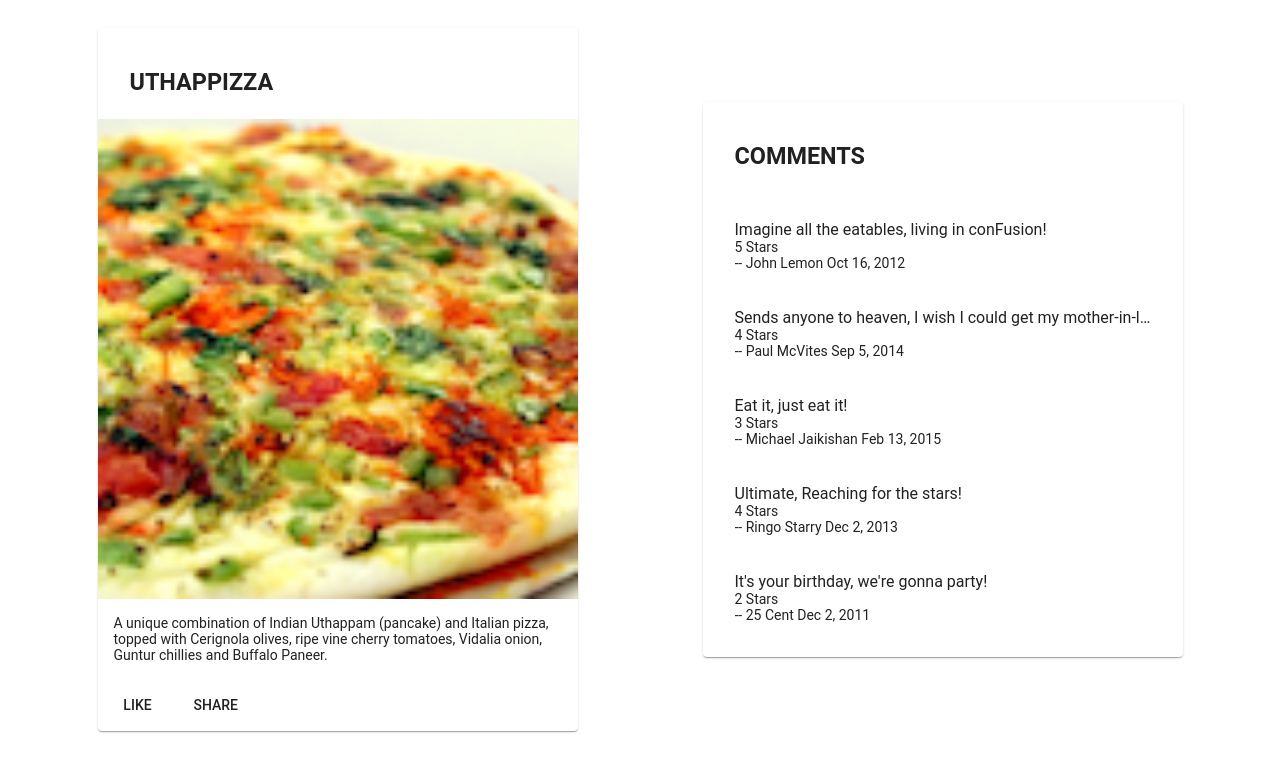
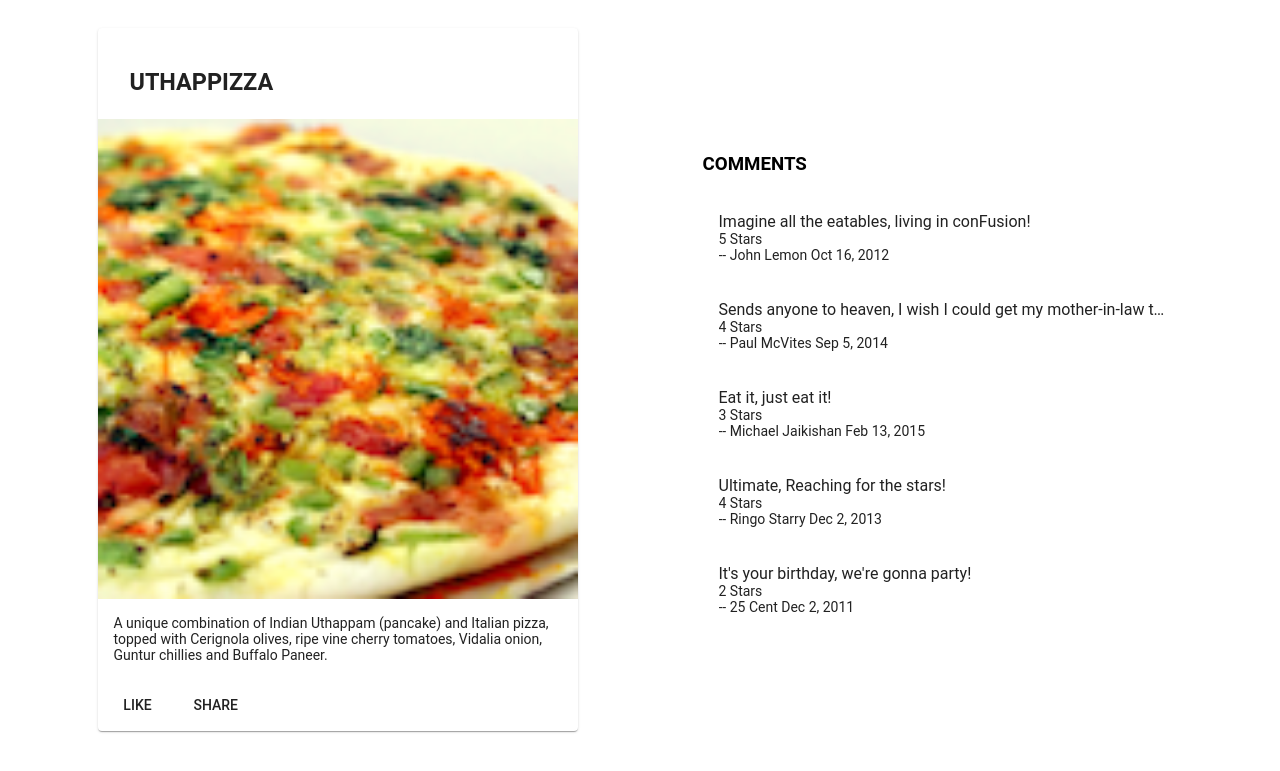
Before and after one commit to allendomingo/CourseraProjects, an Angular app in the folder HKUST FE AngularJS Framework/conFusion/: page / in a window 1280 px wide. Shown: the part 566-1337 px from the top of the page. Built offline with nearby package versions, Linux system fonts and the light colour scheme.

Commit message:
HKUST-AngularJs Module 1: Update assignment to remove mat-card component from comments part

```diff
--- a/HKUST FE AngularJS Framework/conFusion/src/app/dishdetail/dishdetail.component.html
+++ b/HKUST FE AngularJS Framework/conFusion/src/app/dishdetail/dishdetail.component.html
@@ -25,15 +25,8 @@
   </div>
 
   <div fxFlex="40">
-    <mat-card *ngIf="dish">
-      <mat-card-header>
-          <mat-card-title>
+    <mat-list>
       <h3> COMMENTS </h3>
-          </mat-card-title>
-      </mat-card-header>
-      <mat-card-content>
-        <div>
-          <mat-list>
       <mat-list-item *ngFor="let comment of comments">
         <p matLine> {{comment.comment}} </p>
         <p matLine> {{comment.rating}} Stars </p>
@@ -41,8 +34,5 @@
       </mat-list-item>
     </mat-list>
   </div>
-      </mat-card-content>
-    </mat-card>
-  </div>
 
 </div>
```
Lines whose indentation alone changed are shown as unchanged.
